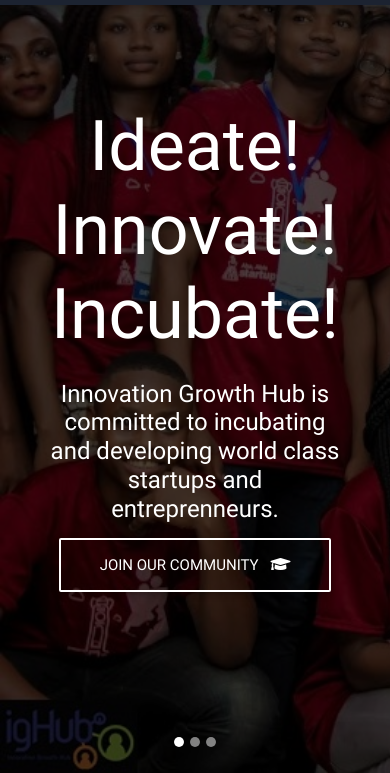
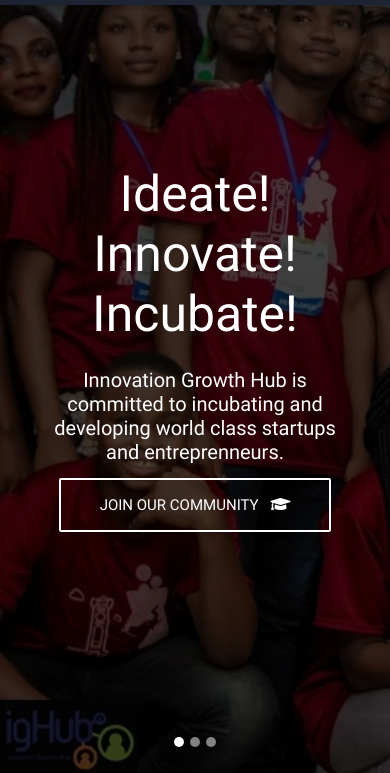
Before and after one commit to talk2coded/ig-website, a plain HTML site: page index.html in a window 390 px wide. Shown: the part 71-844 px from the top of the page. Drawn offline with Linux system fonts and the light colour scheme; files whose address does not match are found by name.

Commit message:
another commit

```diff
--- a/css/style.css
+++ b/css/style.css
@@ -68,3 +68,11 @@ h5.bg{
 
 .page-footer {
   background-color: #1C2331; }
+@media screen and (max-width: 990px) and (min-width: 20px) {
+    h5.bg{
+    font-size: 20px;
+}
+    h1.bg{
+    font-size: 50px;
+}
+}
```
